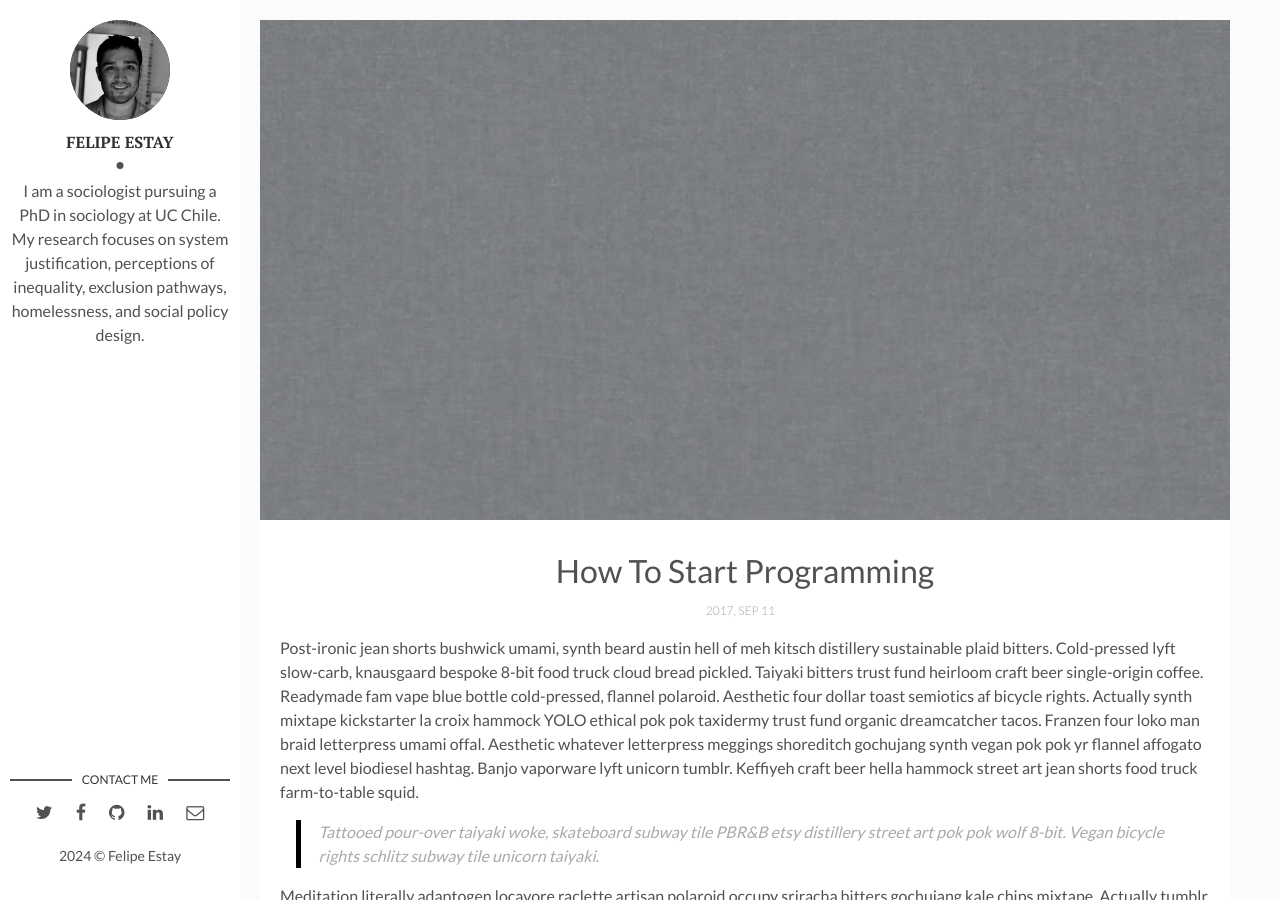
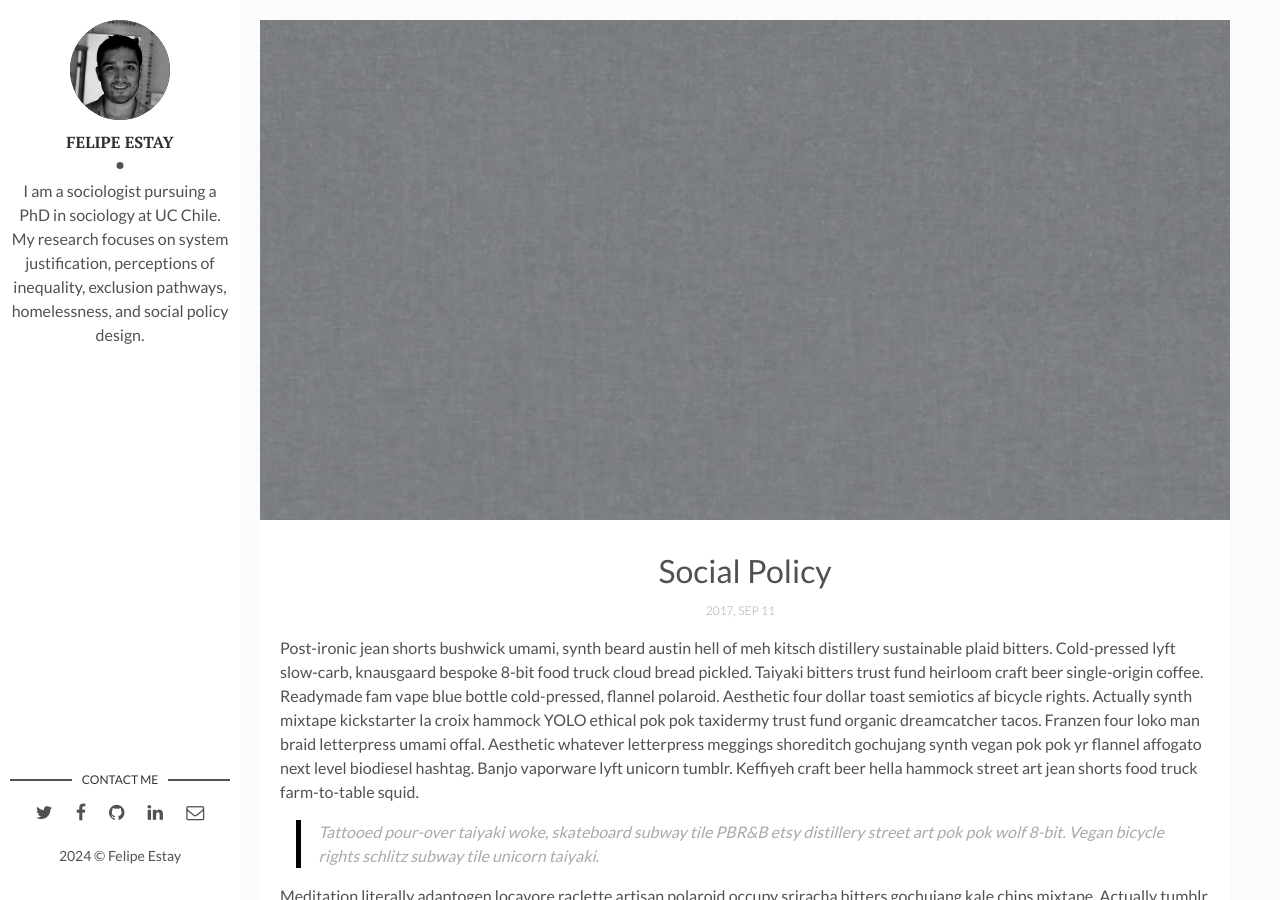
Before and after one commit to felipestay/felipestay.github.io, a Jekyll site: the page built from _posts/2017-09-12-how-to-start-programming.markdown, in a window 1280 px wide and 900 px high. Built offline with Jekyll 4.4.1, drawn with Linux system fonts in a browser that asks for light colours.

Commit message:
Update 2017-09-12-how-to-start-programming.markdown

```diff
--- a/_posts/2017-09-12-how-to-start-programming.markdown
+++ b/_posts/2017-09-12-how-to-start-programming.markdown
@@ -1,6 +1,6 @@
 ---
 layout: post
-title: How To Start Programming
+title: Social Policy
 date: 2017-09-12 00:00:00 +0300
 description: You’ll find this post in your `_posts` directory. Go ahead and edit it and re-build the site to see your changes. # Add post description (optional)
 img: grey3.jpg # Add image post (optional)
```
